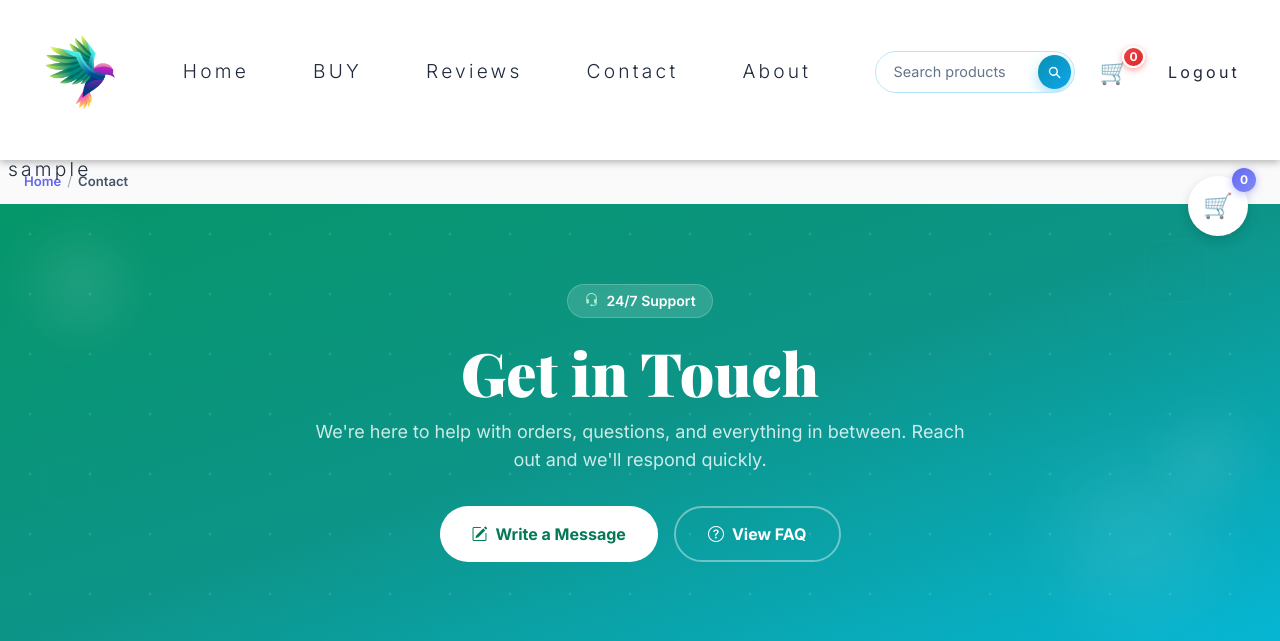
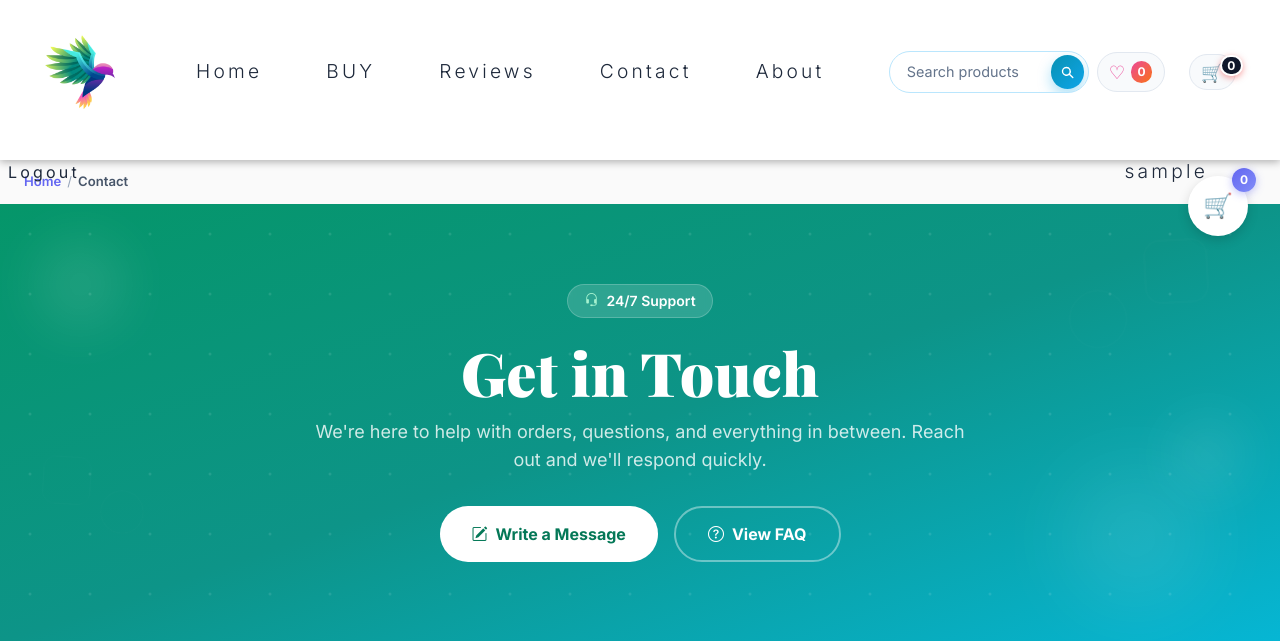
Before and after one commit to G-N-Deshan/Ecommerce-Project-cloths-toys, a Django app: page /contact/ in a window 1280 px wide. Shown: the top 641 px of the page. Run offline with Django 5.2, Linux system fonts and the light colour scheme; the visitor is signed in with stand-in values (Sample User, id 1); data comes from the database, SQL or seed files in the repository; data that the repository does not hold is empty; some libraries are stand-ins or nearby versions.

Commit message:
add quick access wishlist page icon to the navbar.

```diff
--- a/static/navbar.css
+++ b/static/navbar.css
@@ -188,6 +188,57 @@ body{
 .section-0 .user-profile-btn .nav-link i {
     font-size: 1.3rem;
     vertical-align: middle;
+}
+
+.section-0 .navbar .wishlist-icon-link,
+.section-0 .navbar .cart-icon-link {
+    display: inline-flex;
+    align-items: center;
+    justify-content: center;
+    gap: 0.35rem;
+    margin-right: 1rem;
+    padding: 0.5rem 0.7rem;
+    border-radius: 999px;
+    text-decoration: none;
+    background: #f8fafc;
+    border: 1px solid #e2e8f0;
+    transition: transform 0.2s ease, background-color 0.2s ease, box-shadow 0.2s ease;
+}
+
+.section-0 .navbar .wishlist-icon-link:hover,
+.section-0 .navbar .cart-icon-link:hover {
+    background: #eef2ff;
+    transform: translateY(-1px);
+    box-shadow: 0 0.4rem 1rem rgba(99, 102, 241, 0.12);
+}
+
+.section-0 .navbar .wishlist-icon,
+.section-0 .navbar .cart-icon {
+    font-size: 1.15rem;
+    line-height: 1;
+}
+
+.section-0 .navbar .wishlist-icon {
+    color: #ec4899;
+}
+
+.section-0 .navbar .wishlist-count-badge,
+.section-0 .navbar .cart-count-badge {
+    display: inline-flex;
+    align-items: center;
+    justify-content: center;
+    min-width: 1.35rem;
+    height: 1.35rem;
+    padding: 0 0.35rem;
+    border-radius: 999px;
+    font-size: 0.75rem;
+    font-weight: 700;
+    color: #ffffff;
+    background: #0f172a;
+}
+
+.section-0 .navbar .wishlist-count-badge {
+    background: linear-gradient(135deg, #ec4899, #f97316);
 }
 
 .section-0 button{
--- a/templates/navbar.html
+++ b/templates/navbar.html
@@ -33,6 +33,10 @@
 
                 <!-- Cart Icon - Only for authenticated users -->
                 {% if user.is_authenticated %}
+                <a href="{% url 'wishlist' %}" class="wishlist-icon-link" title="Wishlist">
+                    <span class="wishlist-icon" aria-hidden="true">♡</span>
+                    <span class="wishlist-count-badge" data-wishlist-count>{{ wishlist_count|default:0 }}</span>
+                </a>
                 <a href="{% url 'cart_details' %}" class="cart-icon-link" title="Shopping Cart">
                     <span class="cart-icon">🛒</span>
                     <span class="cart-count-badge" data-cart-count>{{ cart_count|default:0 }}</span>
```
Also changed, not shown: 1 other file.
